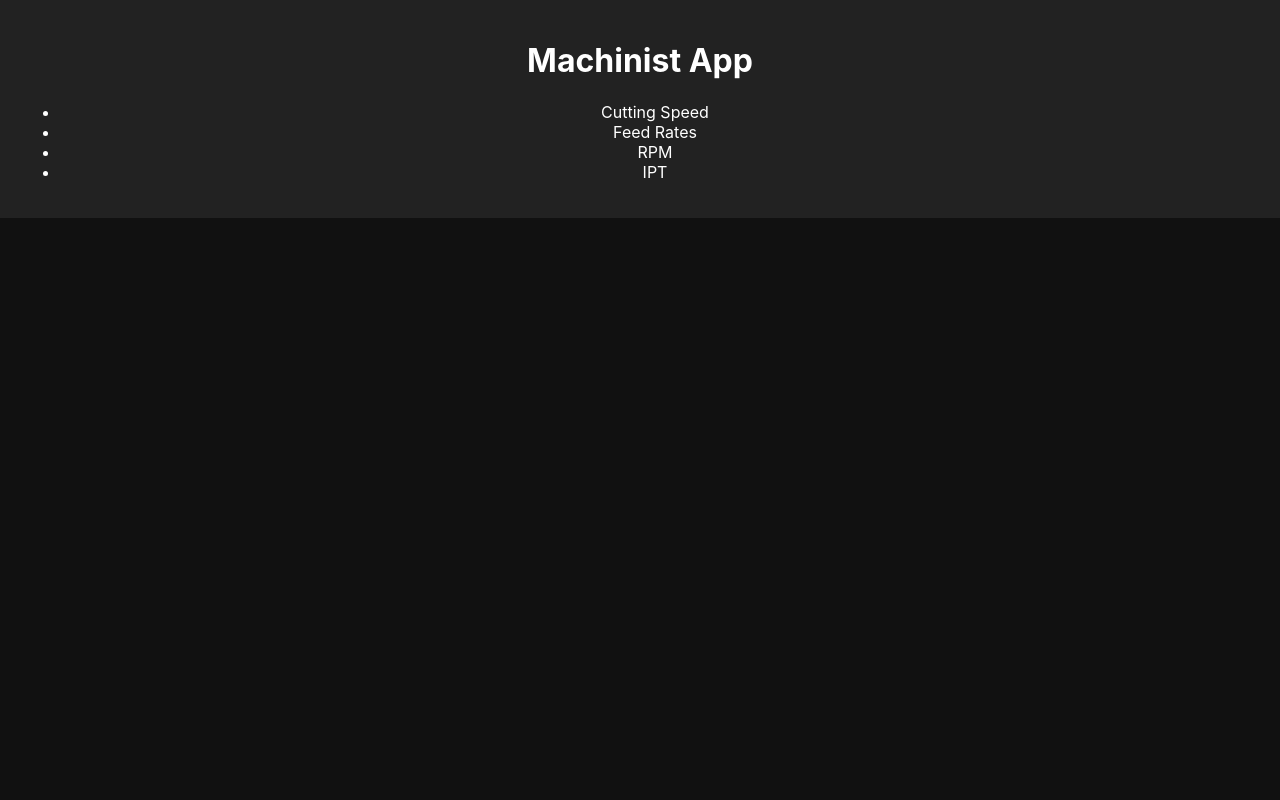
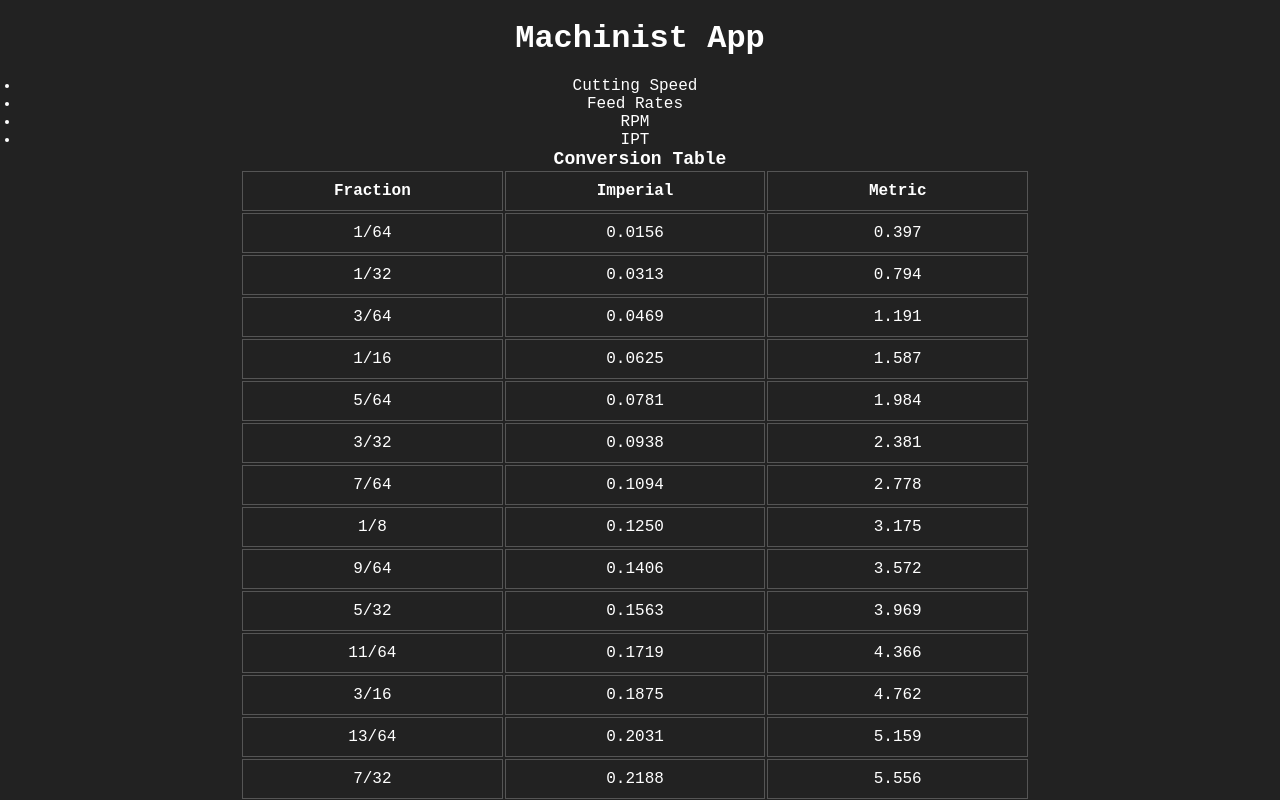
Before and after one commit to scottskinn/Machinist_Calculator, a React (Create React App) app: page /machiningApp in a window 1280 px wide. Shown: the top 800 px of the page. Built offline with nearby package versions, Linux system fonts and the light colour scheme.

Commit message:
and conversion table to the main page

```diff
--- a/public/index.html
+++ b/public/index.html
@@ -24,7 +24,7 @@
       work correctly both with client-side routing and a non-root public URL.
       Learn how to configure a non-root public URL by running `npm run build`.
     -->
-    <title>React App</title>
+    <title>Machinist Calculator</title>
   </head>
   <body>
     <noscript>You need to enable JavaScript to run this app.</noscript>
--- a/src/pages/machiningApp.css
+++ b/src/pages/machiningApp.css
@@ -1,3 +1,20 @@
+/* Global styles */
+* {
+  box-sizing: border-box;
+  margin: 0;
+  padding: 0;
+}
+
+/* Set the font and background colors for the entire page */
+body,
+html {
+  font-family: "Roboto Mono", monospace;
+  background-color: #9e9e9e;
+  min-height: 100vh;
+  min-with: 100vw;
+}
+
+/* Main styles */
 .home {
   background-color: #222;
   color: #fff;
@@ -33,8 +50,8 @@
   background-color: #45a049;
 }
 
-/* Add the following styles for the dark theme */
-body {
+/* Dark theme */
+body.dark {
   background-color: #111;
   color: #fff;
 }
@@ -88,3 +105,48 @@ button:hover {
 h2 {
   font-size: 18px;
 }
+
+/* Table styles */
+.conversion-table {
+  display: grid;
+  margin: 0 auto;
+  max-width: 800px;
+  table-layout: fixed;
+  width: 100%;
+}
+
+.conversion-table th,
+.conversion-table td {
+  padding: 10px;
+  text-align: center;
+  border: 1px solid #555;
+}
+
+.conversion-table th {
+  background-color: #222;
+  color: #fff;
+  position: sticky;
+  top: 0;
+  z-index: 1;
+}
+
+.conversion-table .column {
+  width: 33%; /* Adjust the width as needed */
+}
+
+.conversion-table tr:hover {
+  background-color: #444;
+}
+
+@media screen and (max-width: 768px) {
+  .machining-app {
+    max-width: 300px;
+  }
+}
+
+@media screen and (max-width: 480px) {
+  .machining-app {
+    max-width: 250px;
+    font-size: 14px;
+  }
+}
--- a/src/pages/machiningApp.js
+++ b/src/pages/machiningApp.js
@@ -5,28 +5,82 @@ import './machiningApp.css';
 const MachiningApp = () => {
     const location = useLocation();
 
+    // Function to convert value from imperial to metric
+    const convertToMetric = (value) => {
+        const convertedValue = value * 25.4;
+        return convertedValue.toFixed(3);
+    };
+
+    // Function to calculate the greatest common divisor (GCD) using Euclidean algorithm
+    const calculateGCD = (a, b) => {
+        if (b === 0) {
+            return a;
+        }
+        return calculateGCD(b, a % b);
+    };
+
+    // Generate the conversion table rows
+    const conversionTable = [];
+    let numerator = 1;
+    let denominator = 64;
+    while (numerator <= 64) {
+        const gcd = calculateGCD(numerator, denominator);
+        const reducedNumerator = numerator / gcd;
+        const reducedDenominator = denominator / gcd;
+        const value = `${reducedNumerator}/${reducedDenominator}`;
+        conversionTable.push(
+            <tr key={value}>
+                <td>{value}</td>
+                <td>{(numerator / denominator).toFixed(4)}</td>
+                <td>{convertToMetric(reducedNumerator / reducedDenominator)}</td>
+            </tr>
+        );
+        numerator++;
+    }
+
+
     return (
         <div className="home">
             <h1>
-        <Link className="title" to="/">Machinist App</Link>
+                <Link className="title" to="/machiningApp">Machinist App</Link>
             </h1>
 
             <nav className="nav">
                 <ul>
                     <li>
-            <Link className={`links ${location.pathname === '/cutting-speed' ? 'active' : ''}`} to="./cutting-speed">Cutting Speed</Link>
+                        <Link className={`links ${location.pathname === '/cutting-speed' ? 'active' : ''}`} to="/cutting-speed">Cutting Speed</Link>
                     </li>
                     <li>
-            <Link className={`links ${location.pathname === '/feed-rates' ? 'active' : ''}`} to="./feed-rates">Feed Rates</Link>
+                        <Link className={`links ${location.pathname === '/feed-rates' ? 'active' : ''}`} to="/feed-rates">Feed Rates</Link>
                     </li>
                     <li>
-            <Link className={`links ${location.pathname === '/rpm' ? 'active' : ''}`} to="./rpm">RPM</Link>
+                        <Link className={`links ${location.pathname === '/rpm' ? 'active' : ''}`} to="/rpm">RPM</Link>
                     </li>
                     <li>
-            <Link className={`links ${location.pathname === '/ipt' ? 'active' : ''}`} to="./inchPerTooth">IPT</Link>
+                        <Link className={`links ${location.pathname === '/ipt' ? 'active' : ''}`} to="/inchPerTooth">IPT</Link>
                     </li>
                 </ul>
             </nav>
+
+            <div className="conversion-table">
+                <h2>Conversion Table</h2>
+                <table>
+                    <colgroup>
+                        <col className="column" />
+                        <col className="column" />
+                        <col className="column" />
+                        <col className="column" />
+                    </colgroup>
+                    <thead>
+                        <tr>
+                            <th>Fraction</th>
+                            <th>Imperial</th>
+                            <th>Metric</th>
+                        </tr>
+                    </thead>
+                    <tbody>{conversionTable}</tbody>
+                </table>
+            </div>
 
             <Outlet />
         </div>
```
Also changed, not shown: 1 other file (tests, documents, lock files or other folders). Lines whose indentation alone changed are shown as unchanged.
